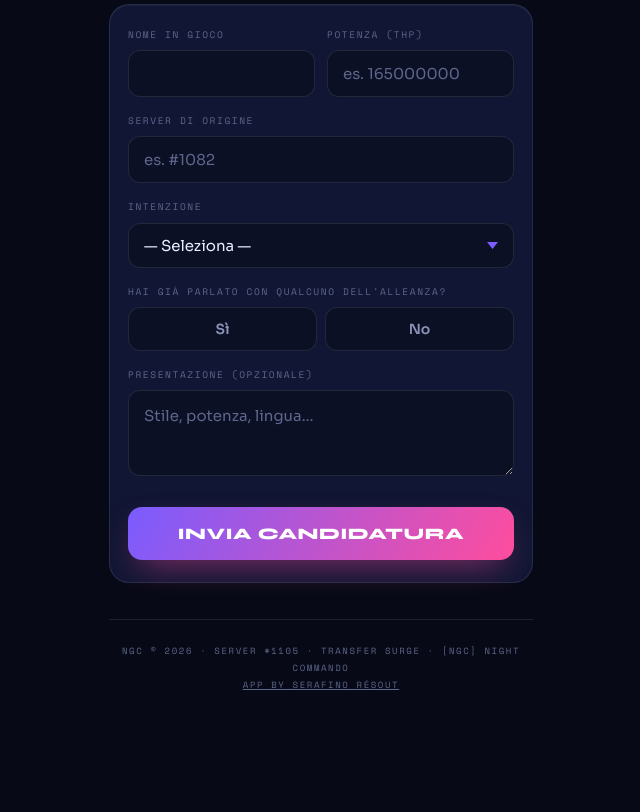
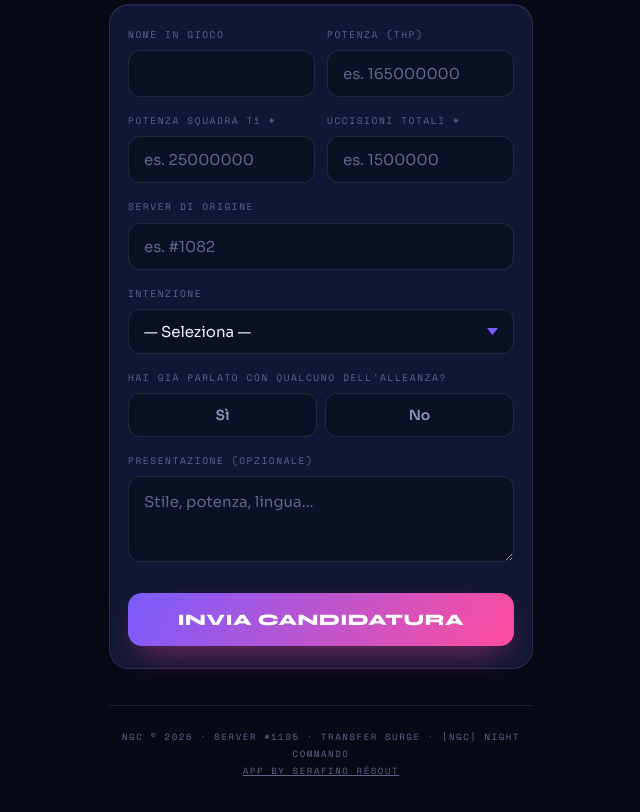
Before and after one commit to serafino86/transfer-surge-1105, a plain HTML site: page index.html in a window 1280 px wide. Shown: the part 1789-2601 px from the top of the page, without its empty margins (319-959 px from the left). Before the commit the page ends 2530 px from the top, so only its background shows below. Drawn offline with nearby package versions, Linux system fonts and the light colour scheme; no server answers.

Commit message:
Campi obbligatori Potenza squadra T1 e Uccisioni totali (form, backend, dashboard, CSV)
Co-Authored-By: Claude Opus 5.5 <noreply@anthropic.com>
Claude-Session: https://claude.ai/code/session_01XMVPci7kyQo3nmHminEmeK

```diff
--- a/index.html
+++ b/index.html
@@ -282,6 +282,16 @@ footer{margin-top:36px;padding:22px 0 4px;border-top:1px solid var(--line);font-
           <input class="fin" type="number" id="fPower" min="0" inputmode="numeric">
         </div>
       </div>
+      <div class="frow">
+        <div class="field">
+          <label class="flabel" id="lT1" for="fT1"></label>
+          <input class="fin" type="number" id="fT1" min="0" inputmode="numeric">
+        </div>
+        <div class="field">
+          <label class="flabel" id="lKills" for="fKills"></label>
+          <input class="fin" type="number" id="fKills" min="0" inputmode="numeric">
+        </div>
+      </div>
       <div class="field">
         <label class="flabel" id="lServer" for="fServer"></label>
         <input class="fin" type="text" id="fServer">
@@ -383,7 +393,7 @@ const T={
     rosterPicked:'Scelta',
     reqMissing:'Presentazione in arrivo…',
     formTitle:'Blocca il trasferimento',
-    lNick:'Nome in gioco',lPower:'Potenza (THP)',phPower:'es. 165000000',lServer:'Server di origine',phServer:'es. #1082',
+    lT1:'Potenza squadra T1 *',phT1:'es. 25000000',lKills:'Uccisioni totali *',phKills:'es. 1500000',lNick:'Nome in gioco',lPower:'Potenza (THP)',phPower:'es. 165000000',lServer:'Server di origine',phServer:'es. #1082',
     lIntent:'Intenzione',
     io:['— Seleziona —','Deciso, arrivo','Mi interessa, mandate info','Sto valutando','Solo per info'],
     lContact:'Hai già parlato con qualcuno dell\'alleanza?',contactYes:'Sì',contactNo:'No',
@@ -411,7 +421,7 @@ const T={
     rosterPicked:'Choisie',
     reqMissing:'Présentation à venir…',
     formTitle:'Verrouille ton transfert',
-    lNick:'Pseudo en jeu',lPower:'Puissance (THP)',phPower:'ex. 165000000',lServer:'Serveur d\'origine',phServer:'ex. #1082',
+    lT1:'Puissance escouade T1 *',phT1:'ex. 25000000',lKills:'Éliminations totales *',phKills:'ex. 1500000',lNick:'Pseudo en jeu',lPower:'Puissance (THP)',phPower:'ex. 165000000',lServer:'Serveur d\'origine',phServer:'ex. #1082',
     lIntent:'Intention',
     io:['— Sélectionner —','Décidé, j\'arrive','Intéressé, envoyez infos','J\'évalue encore','Juste pour info'],
     lContact:'As-tu déjà parlé à quelqu\'un de l\'alliance ?',contactYes:'Oui',contactNo:'Non',
@@ -439,7 +449,7 @@ const T={
     rosterPicked:'Chosen',
     reqMissing:'Intro incoming…',
     formTitle:'Lock your transfer',
-    lNick:'In-game name',lPower:'Power (THP)',phPower:'e.g. 165000000',lServer:'Home server',phServer:'e.g. #1082',
+    lT1:'T1 squad power *',phT1:'e.g. 25000000',lKills:'Total kills *',phKills:'e.g. 1500000',lNick:'In-game name',lPower:'Power (THP)',phPower:'e.g. 165000000',lServer:'Home server',phServer:'e.g. #1082',
     lIntent:'Intent',
     io:['— Select —','Locked in, I\'m coming','Interested, send info','Still weighing it','Info only'],
     lContact:'Have you already talked to someone in the alliance?',contactYes:'Yes',contactNo:'No',
@@ -467,7 +477,7 @@ const T={
     rosterPicked:'Gewählt',
     reqMissing:'Vorstellung folgt…',
     formTitle:'Transfer sichern',
-    lNick:'Spielername',lPower:'Stärke (THP)',phPower:'z.B. 165000000',lServer:'Heimatserver',phServer:'z.B. #1082',
+    lT1:'T1-Truppenstärke *',phT1:'z.B. 25000000',lKills:'Kills gesamt *',phKills:'z.B. 1500000',lNick:'Spielername',lPower:'Stärke (THP)',phPower:'z.B. 165000000',lServer:'Heimatserver',phServer:'z.B. #1082',
     lIntent:'Absicht',
     io:['— Auswählen —','Entschieden, ich komme','Interessiert, Infos bitte','Überlege noch','Nur zur Info'],
     lContact:'Hast du schon mit jemandem der Allianz gesprochen?',contactYes:'Ja',contactNo:'Nein',
@@ -501,6 +511,8 @@ function setLang(l){
   $('formTitle').textContent=t.formTitle;
   $('lNick').textContent=t.lNick;
   $('lPower').textContent=t.lPower;$('fPower').placeholder=t.phPower;
+  $('lT1').textContent=t.lT1;$('fT1').placeholder=t.phT1;
+  $('lKills').textContent=t.lKills;$('fKills').placeholder=t.phKills;
   $('lServer').textContent=t.lServer;$('fServer').placeholder=t.phServer;
   $('lIntent').textContent=t.lIntent;
   t.io.forEach((x,i)=>$('io'+i).textContent=x);
@@ -582,7 +594,9 @@ function submitForm(){
   const nick=$('fNick').value.trim();
   const server=$('fServer').value.trim();
   if(!state.seat){alert(t.errSeat);return;}
-  if(!nick||!server||!state.alliance){alert(t.errFields);return;}
+  const num=id=>($(id).value||'').replace(/[^\d]/g,'');
+  const t1=num('fT1'),kills=num('fKills');
+  if(!nick||!server||!state.alliance||!t1||!kills){alert(t.errFields);return;}
   let bio=$('fBio').value.trim();
   if(state.contact==='yes'){
     const who=$('fContactWho').value.trim();
@@ -592,7 +606,7 @@ function submitForm(){
   const btn=$('btnSubmit');btn.disabled=true;btn.textContent=t.sending;
   const power=($('fPower').value||'').replace(/[^\d]/g,'');
   const payload={
-    lang:state.lang,nickname:nick,power:power?parseInt(power,10):'',
+    lang:state.lang,nickname:nick,power:power?parseInt(power,10):'',t1power:parseInt(t1,10),kills:parseInt(kills,10),
     server,alliance:state.alliance,
     intent:$('fIntent').value,bio,
     seat:state.seat,ts:new Date().toISOString(),
```
Also changed, not shown: 1 other file.
